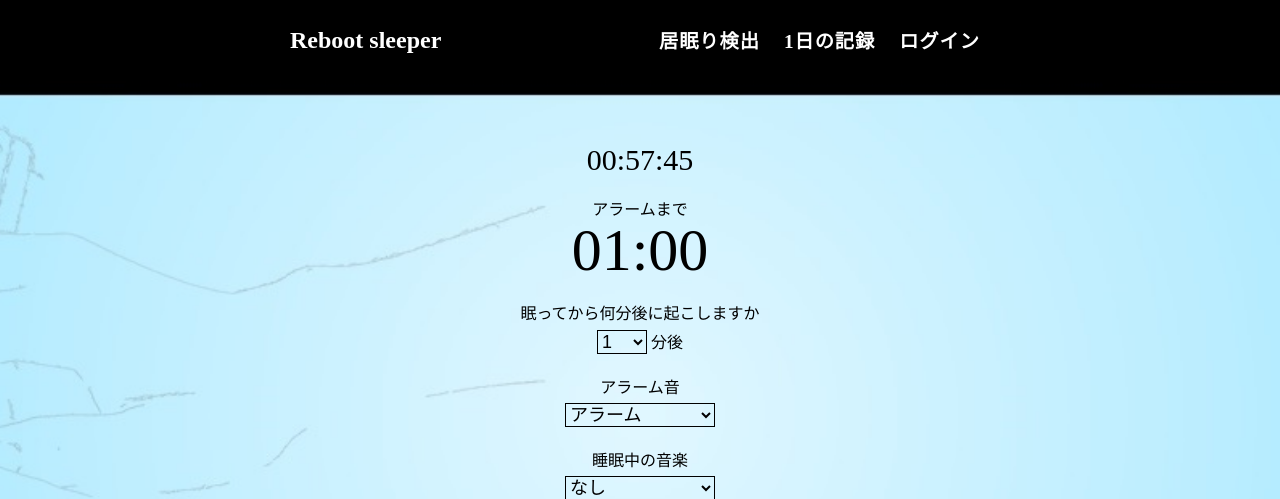
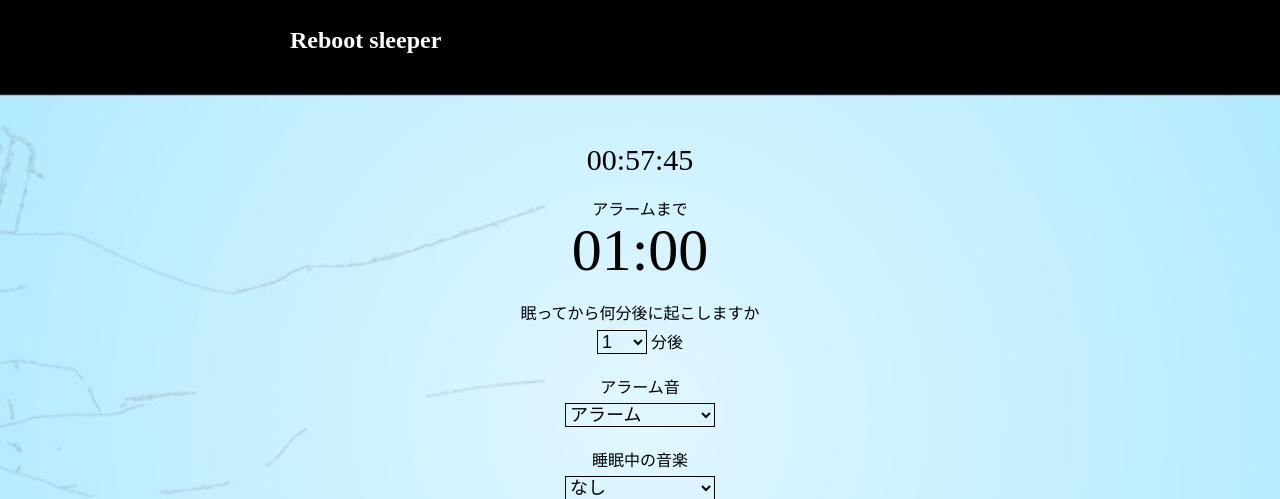
Before and after one commit to bisnii/hacku, a Flask app: page / in a window 1280 px wide. Shown: the top 499 px of the page. Run offline with Flask 2, Linux system fonts and the light colour scheme; some libraries are stand-ins or nearby versions.

Commit message:
update faviconの追加とメニューの非表示

```diff
--- a/templates/activity_log.html
+++ b/templates/activity_log.html
@@ -6,18 +6,20 @@
     <meta name="viewport" content="width=device-width, initial-scale=1.0">
     <title>Reboot sleeper</title>
     <link rel="stylesheet" type="text/css" href="/static/css/index.css">
+    <link rel="shortcut icon" href="/static/img/favicon.ico" type="image/vnd.microsoft.icon">
+    <link rel="icon" href="/static/img/favicon.ico" type="image/vnd.microsoft.icon">
 </head>
 <body>
     <header>
         <div class="header_content">
             <h2 class="title"><a href="/">Reboot sleeper</a></h2>
-            <nav class="nav">
+            <!-- <nav class="nav">
                 <ul class="menu-group">
                     <li class="menu-item"><a href="/detection_test" class="nav_button">居眠り検出</a></li>
                     <li class="menu-item"><a href="/activity_log" class="nav_button">1日の記録</a></li>
                     <li class="menu-item"><a href="/login" class="nav_button">ログイン<br></a></li>
                 </ul>
-            </nav>
+            </nav> -->
         </div>
     </header>
         <h1>1日の記録のページ　ー　調整中　ー</h1>
--- a/templates/alarm_stop.html
+++ b/templates/alarm_stop.html
@@ -6,6 +6,8 @@
     <meta name="viewport" content="width=device-width, initial-scale=1.0">
     <title>Reboot sleeper</title>
     <link rel="stylesheet" type="text/css" href="/static/css/index.css">
+    <link rel="shortcut icon" href="/static/img/favicon.ico" type="image/vnd.microsoft.icon">
+    <link rel="icon" href="/static/img/favicon.ico" type="image/vnd.microsoft.icon">
 </head>
 <body>
     <header>
--- a/templates/detection_test.html
+++ b/templates/detection_test.html
@@ -6,18 +6,20 @@
     <meta name="viewport" content="width=device-width, initial-scale=1.0">
     <title>Reboot sleeper</title>
     <link rel="stylesheet" type="text/css" href="/static/css/index.css">
+    <link rel="shortcut icon" href="/static/img/favicon.ico" type="image/vnd.microsoft.icon">
+    <link rel="icon" href="/static/img/favicon.ico" type="image/vnd.microsoft.icon">
 </head>
 <body>
     <header>
         <div class="header_content">
             <h2 class="title"><a href="/">Reboot sleeper</a></h2>
-            <nav class="nav">
+            <!-- <nav class="nav">
                 <ul class="menu-group">
                     <li class="menu-item"><a href="/detection_test" class="nav_button">居眠り検出</a></li>
                     <li class="menu-item"><a href="/activity_log" class="nav_button">1日の記録</a></li>
                     <li class="menu-item"><a href="/login" class="nav_button">ログイン<br></a></li>
                 </ul>
-            </nav>
+            </nav> -->
         </div>
     </header>
         <h1>居眠り検出テストのページです　ー　調整中　ー</h1>
--- a/templates/index.html
+++ b/templates/index.html
@@ -7,18 +7,20 @@
     <meta name="viewport" content="width=device-width, initial-scale=1.0">
     <title>Reboot sleeper</title>
     <link rel="stylesheet" type="text/css" href="/static/css/index.css">
+    <link rel="shortcut icon" href="/static/img/favicon.ico" type="image/vnd.microsoft.icon">
+    <link rel="icon" href="/static/img/favicon.ico" type="image/vnd.microsoft.icon">
 </head>
 <body>
     <header>
         <div class="header_content">
             <h2 class="title"><a href="/">Reboot sleeper</a></h2>
-            <nav class="nav">
+            <!-- <nav class="nav">
                 <ul class="menu-group">
                     <li class="menu-item"><a href="/detection_test" class="nav_button">居眠り検出</a></li>
                     <li class="menu-item"><a href="/activity_log" class="nav_button">1日の記録</a></li>
                     <li class="menu-item"><a href="/login" class="nav_button">ログイン<br></a></li>
                 </ul>
-            </nav>
+            </nav> -->
         </div>
     </header>
     <div class="entire">
--- a/templates/login.html
+++ b/templates/login.html
@@ -6,18 +6,20 @@
     <meta name="viewport" content="width=device-width, initial-scale=1.0">
     <title>Reboot sleeper</title>
     <link rel="stylesheet" type="text/css" href="/static/css/index.css">
+    <link rel="shortcut icon" href="/static/img/favicon.ico" type="image/vnd.microsoft.icon">
+    <link rel="icon" href="/static/img/favicon.ico" type="image/vnd.microsoft.icon">
 </head>
 <body>
     <header>
         <div class="header_content">
             <h2 class="title"><a href="/">Reboot sleeper</a></h2>
-            <nav class="nav">
+            <!-- <nav class="nav">
                 <ul class="menu-group">
                     <li class="menu-item"><a href="/detection_test" class="nav_button">居眠り検出</a></li>
                     <li class="menu-item"><a href="/activity_log" class="nav_button">1日の記録</a></li>
                     <li class="menu-item"><a href="/login" class="nav_button">ログイン<br></a></li>
                 </ul>
-            </nav>
+            </nav> -->
         </div>
     </header>
         <h1>ログインのページです　ー　調整中　ー</h1>
--- a/templates/typing.html
+++ b/templates/typing.html
@@ -6,6 +6,8 @@
     <meta name="viewport" content="width=device-width, initial-scale=1.0">
     <title>Reboot sleeper</title>
     <link rel="stylesheet" type="text/css" href="/static/css/index.css">
+    <link rel="shortcut icon" href="/static/img/favicon.ico" type="image/vnd.microsoft.icon">
+    <link rel="icon" href="/static/img/favicon.ico" type="image/vnd.microsoft.icon">
 </head>
 <body>
     <header>
```
Also changed, not shown: static/img/favicon.ico (added).
